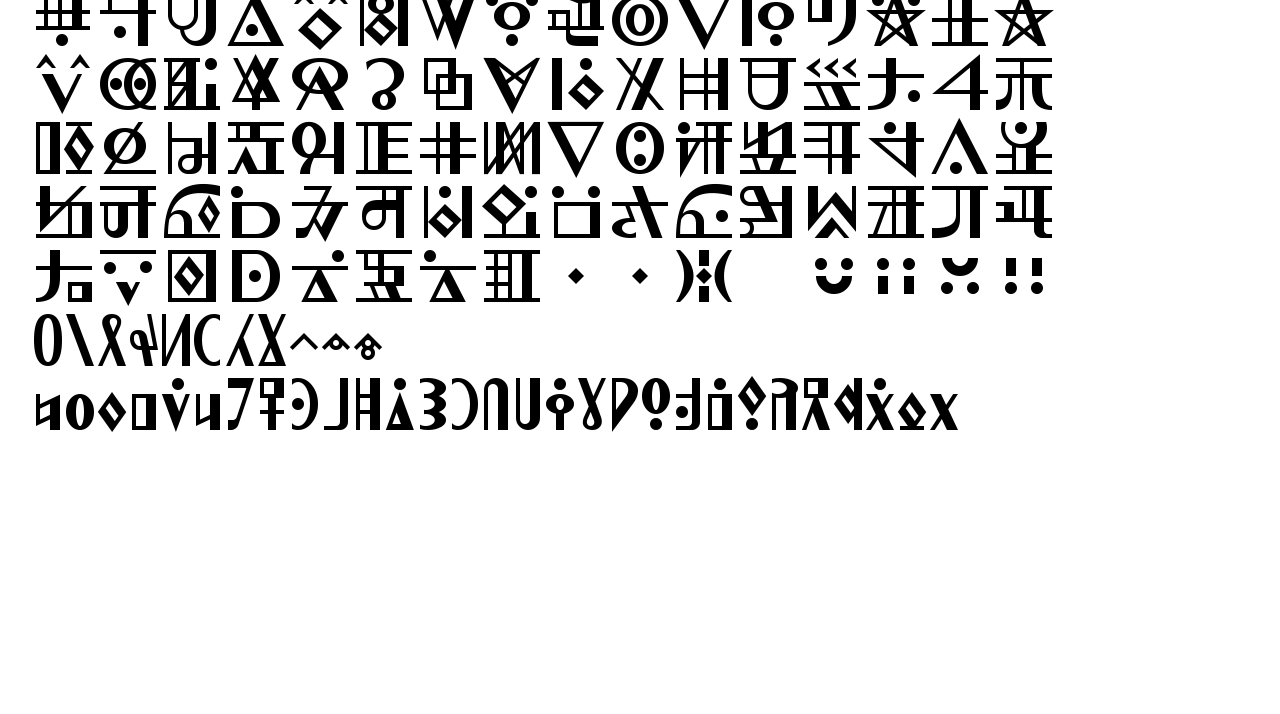
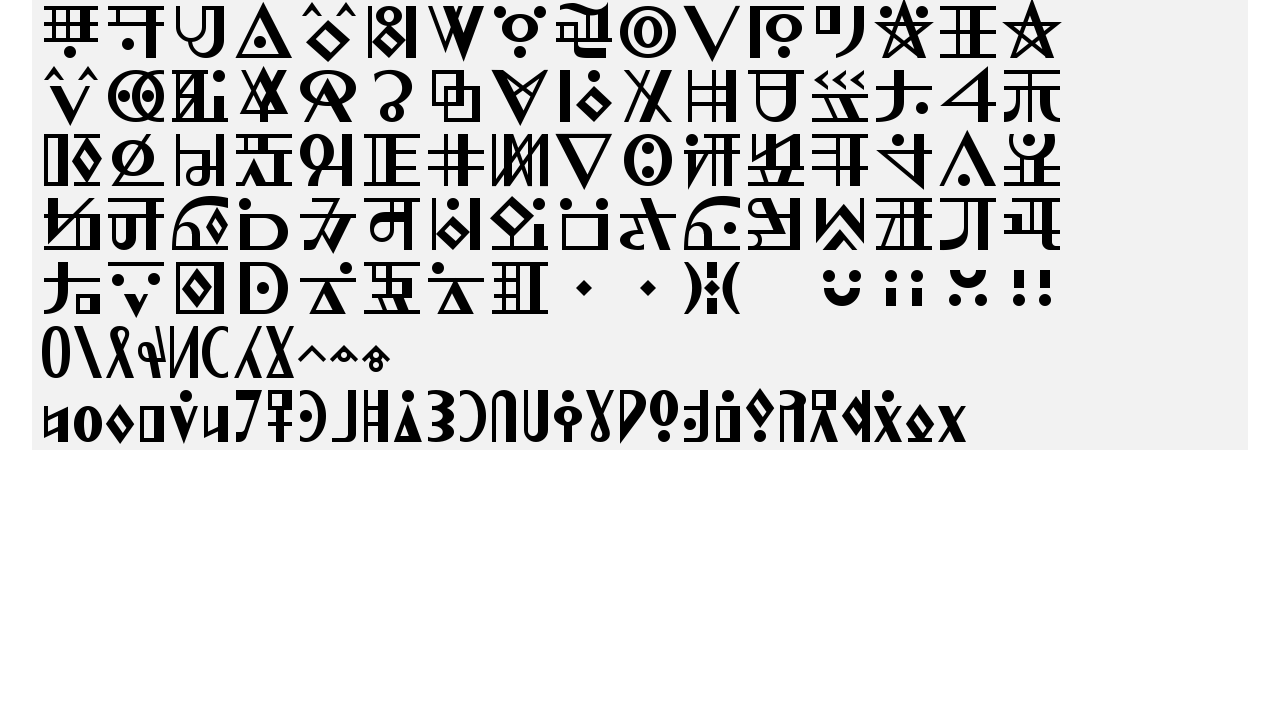
Before and after one commit to nkymtky/lintw.font, a plain HTML site: page index.html in a window 1280 px wide. Shown: the part 86-800 px from the top of the page. Drawn offline with Linux system fonts and the light colour scheme; files whose address does not match are found by name.

Commit message:
Update style.css
h1タグの背景色を変更

```diff
--- a/style.css
+++ b/style.css
@@ -29,8 +29,9 @@ body {
 h1 {
 
 	margin : 0px 0px 8px 0px;
-	padding : 0px;
+	padding : 4px 8px;
 	font-size : 32px;
+	background-color : #f2f2f2;
 }
 
 p {
```
